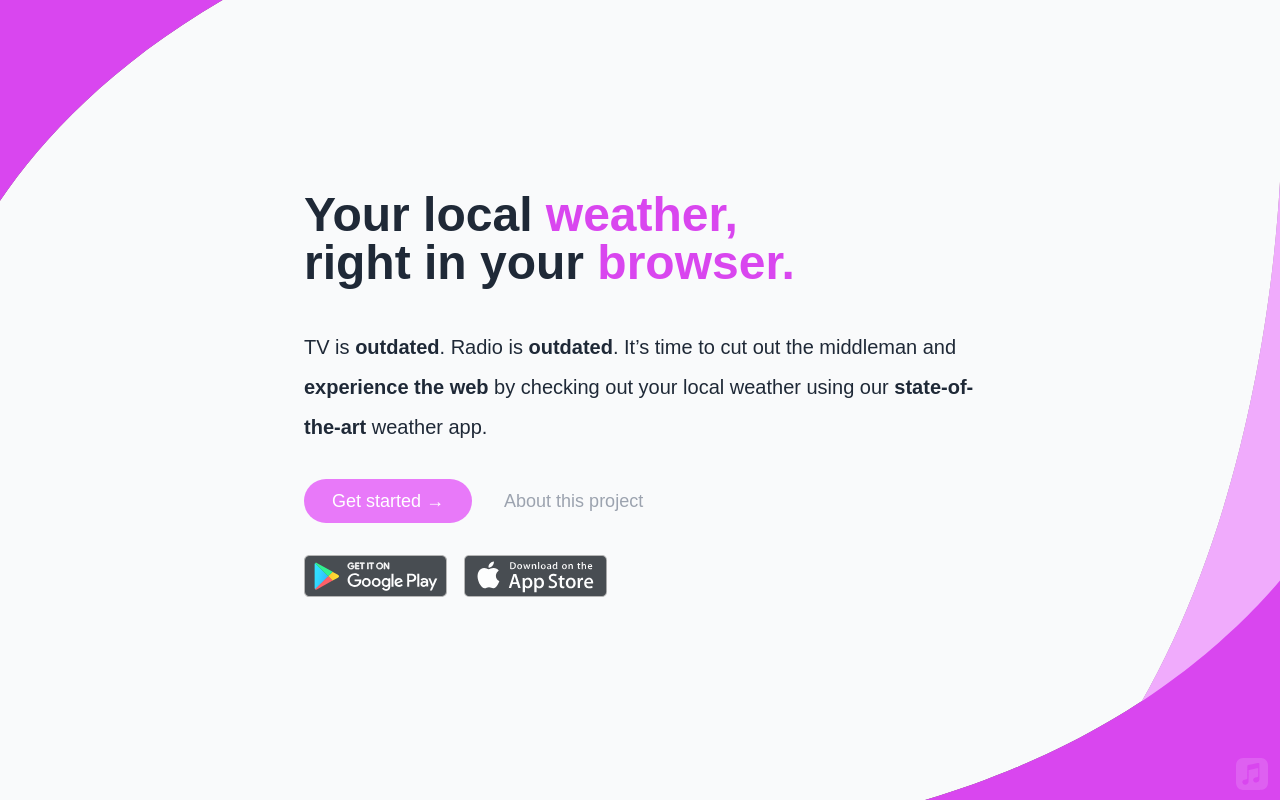
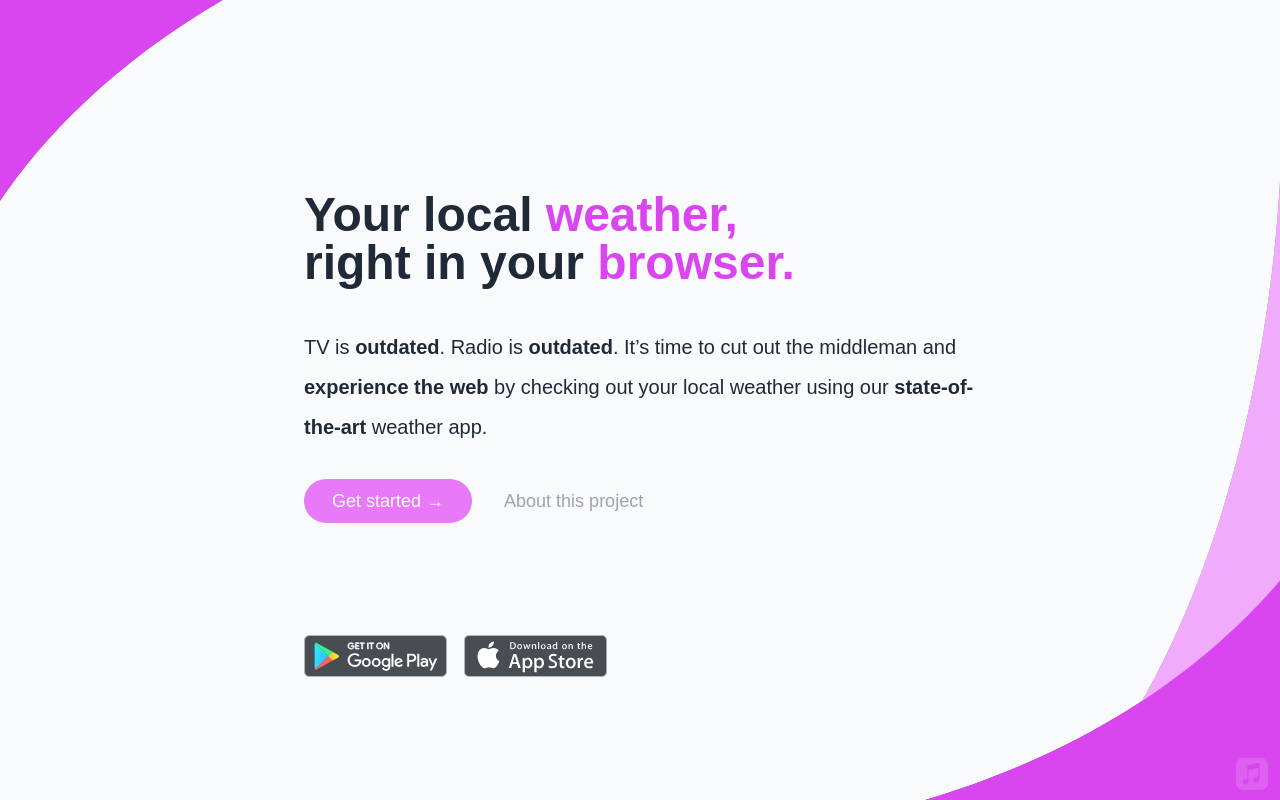
Before and after one commit to CreatorX64/local-weather-forecast, a Next.js app: page / in a window 1280 px wide. Built offline with nearby package versions, Linux system fonts and the light colour scheme.

Commit message:
fix theme warm error

```diff
--- a/src/pages/forecast.js
+++ b/src/pages/forecast.js
@@ -13,6 +13,7 @@ import weatherMeta from "../static/weatherMeta";
 import {
   THEME_COLD,
   THEME_NEUTRAL,
+  THEME_WARM,
   useAppContext
 } from "../context/AppContextProvider";
 import { fadeInUpParent, fadeInUpChild, fadeInUp } from "../static/animation";
--- a/src/pages/index.js
+++ b/src/pages/index.js
@@ -3,7 +3,11 @@ import Link from "next/link";
 import { useEffect, useState } from "react";
 import { motion } from "framer-motion";
 import useLocation from "../hooks/useLocation";
-import { fadeInUpParent, fadeInUpChild } from "../static/animation";
+import {
+  fadeInUpParent,
+  fadeInUpChild,
+  fadeInUpChild80
+} from "../static/animation";
 
 export default function HomePage() {
   const { location, isLoading } = useLocation({ abort: true });
@@ -72,8 +76,8 @@ export default function HomePage() {
       </motion.div>
 
       <motion.div
-        className="mt-36 flex justify-center space-x-4 sm:justify-start md:translate-y-20"
-        variants={fadeInUpChild}
+        className="flex justify-center space-x-4 sm:justify-start md:translate-y-[80px]"
+        variants={fadeInUpChild80}
       >
         <Link href="https://www.youtube.com/watch?v=liULcRi4n24">
           <a
--- a/src/static/animation.js
+++ b/src/static/animation.js
@@ -25,6 +25,17 @@ export const fadeInUpChild = {
   }
 };
 
+export const fadeInUpChild80 = {
+  hidden: {
+    opacity: 0,
+    y: 85
+  },
+  visible: {
+    opacity: 1,
+    y: 80
+  }
+};
+
 export const fadeInUp = {
   hidden: {
     opacity: 0,
```
